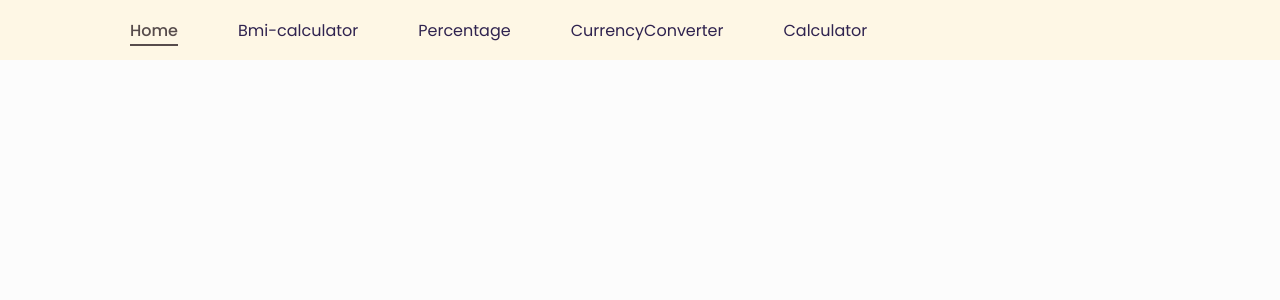
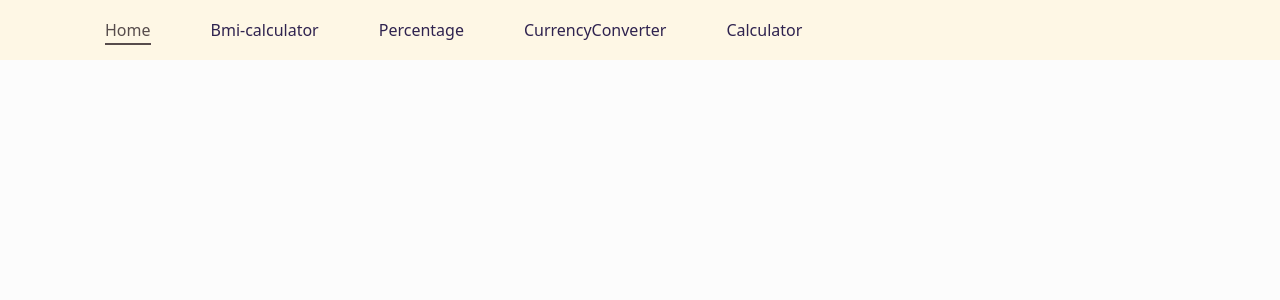
Before and after one commit to G8ur/calculator, a React (Create React App) app: page / in a window 1280 px wide. Shown: the top 300 px of the page. Built offline with nearby package versions, Linux system fonts and the light colour scheme.

Commit message:
frontend

```diff
--- /dev/null
+++ b/craco.config.js
@@ -0,0 +1,10 @@
+module.exports = {
+    style: {
+      postcss: {
+        plugins: [
+          require('tailwindcss'),
+          require('autoprefixer'),
+        ],
+      },
+    },
+  }
--- a/src/App.js
+++ b/src/App.js
@@ -15,6 +15,7 @@
     <>
 
     <Navbar/>
+    {/* <h1 className="text-xl bg-slate-400"> hwllo</h1> */}
     {/* <ScientificCalculator/> */}
 
 
--- /dev/null
+++ b/src/index.css
@@ -0,0 +1,3 @@
+@import 'tailwindcss/base';
+@import 'tailwindcss/components';
+@import 'tailwindcss/utilities';
--- a/src/index.js
+++ b/src/index.js
@@ -3,7 +3,7 @@
 import App from './App';
 import reportWebVitals from './reportWebVitals';
 import { BrowserRouter } from "react-router-dom";
-
+import './index.css'
 const root = ReactDOM.createRoot(document.getElementById('root'));
 root.render(
 <BrowserRouter>
--- /dev/null
+++ b/tailwind.config.js
@@ -0,0 +1,11 @@
+module.exports = {
+  purge: ['./src/**/*.{js,jsx,ts,tsx}', './public/index.html'],
+  darkMode: false, // or 'media' or 'class'
+  theme: {
+    extend: {},
+  },
+  variants: {
+    extend: {},
+  },
+  plugins: [],
+}
```
Also changed, not shown: package.json (+8 -6 lines), 1 other file (tests, documents, lock files or other folders).
